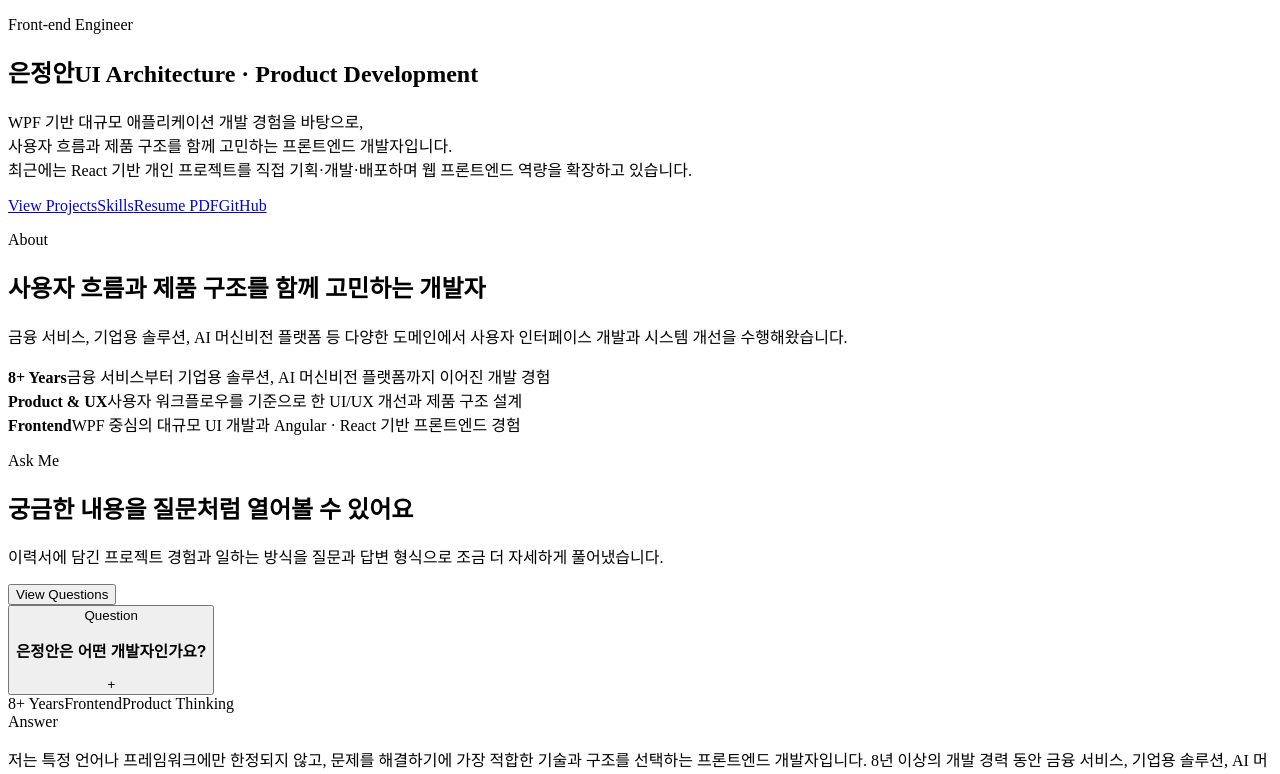
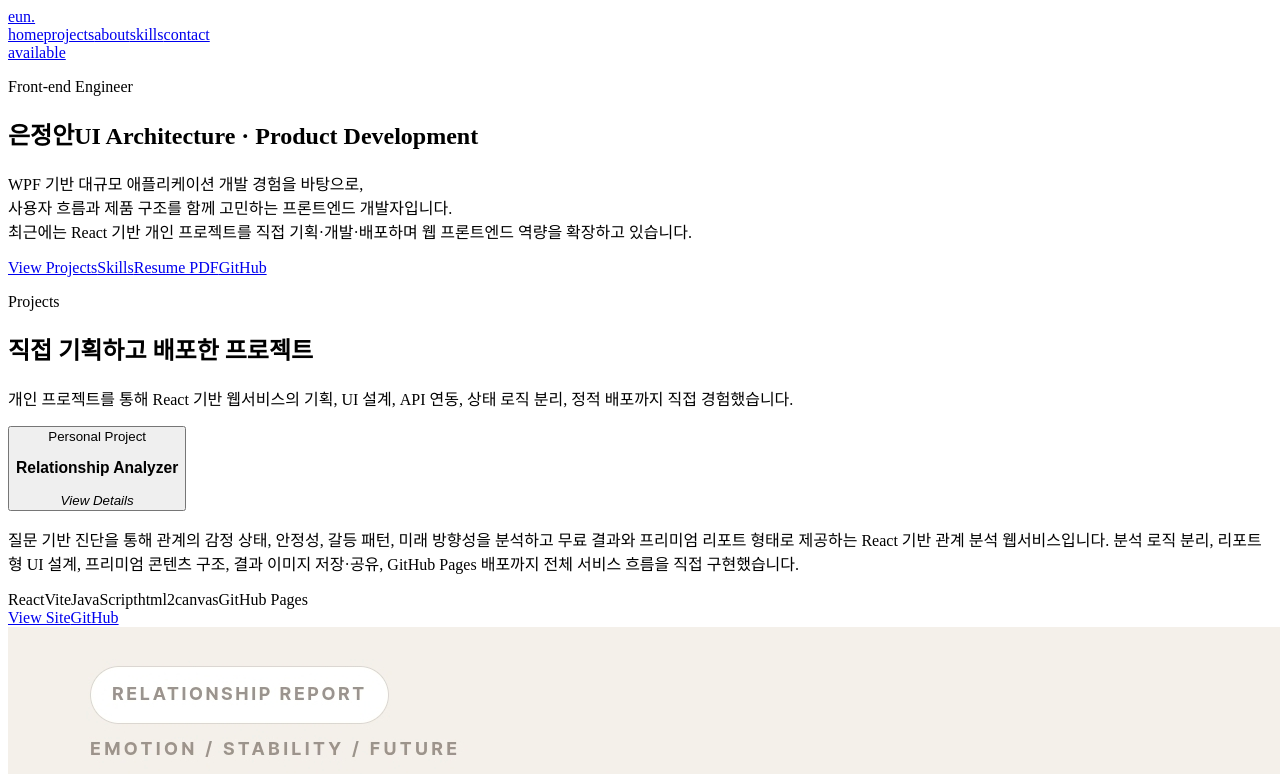
Before and after one commit to coffee-and/eun-portfolio, a React (Vite) app: page / in a window 1280 px wide. Shown: the top 774 px of the page. Built offline with nearby package versions, Linux system fonts and the light colour scheme; the HTML template or start-up script is replaced by a standard one.

Commit message:
Reorder portfolio sections for minimal layout

```diff
--- a/src/App.tsx
+++ b/src/App.tsx
@@ -1,3 +1,4 @@
+import SiteNav from "./components/SiteNav";
 import Hero from "./components/Hero";
 import AboutSection from "./components/AboutSection";
 import AskEunSection from "./components/AskEunSection";
@@ -9,16 +10,17 @@ import ContactSection from "./components/ContactSection";
 function App() {
   return (
     <main>
+      <SiteNav />
       <Hero />
+      <ProjectsSection />
       <AboutSection />
-      <AskEunSection />
       <SkillsSection />
       <CareerHighlightsSection />
-      <ProjectsSection />
+      <AskEunSection />
       <ContactSection />
 
       <footer className="site-footer">
-        <p>© 2026 Eun Jeongan · Built with React & TypeScript</p>
+        <p>2026 Eun Jeongan · design and coding by me</p>
       </footer>
     </main>
   );
```
